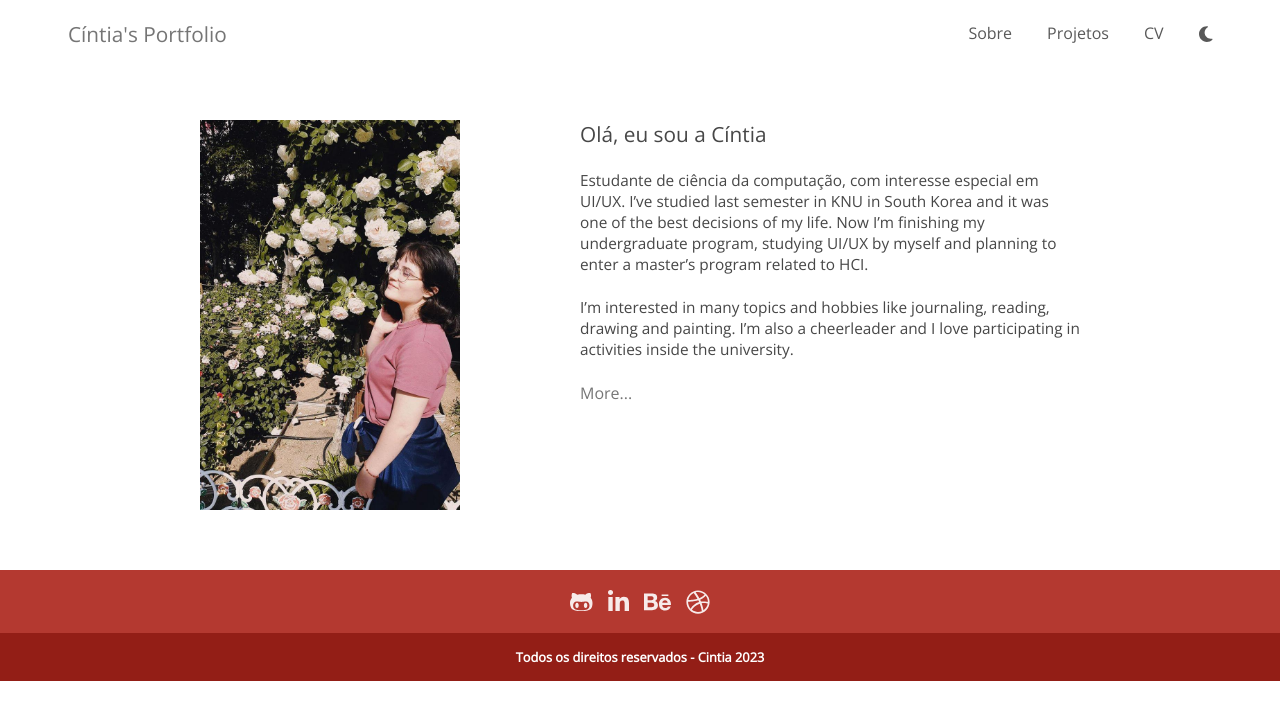
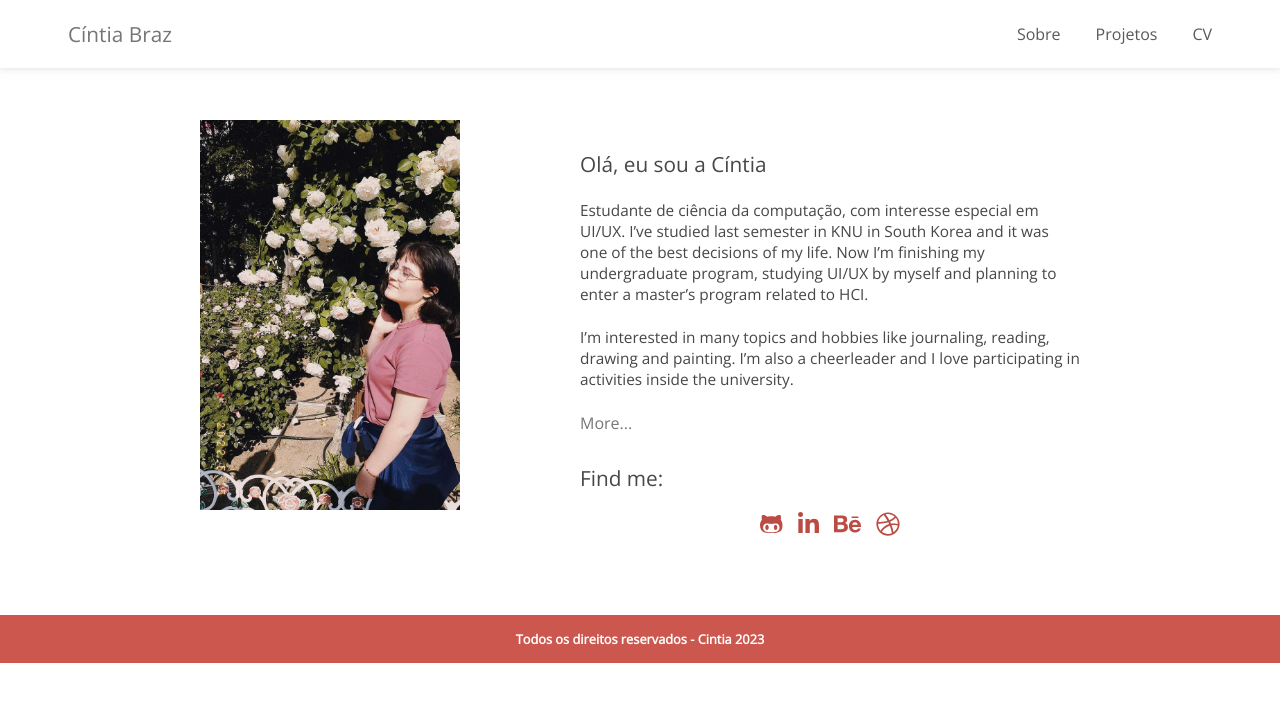
Before and after one commit to Lunatc/portfolio, a React (Create React App) app: page / in a window 1280 px wide. Shown: the top 720 px of the page. Built offline with nearby package versions, Linux system fonts and the light colour scheme.

Commit message:
Update README, Adjust Footer

```diff
--- a/src/layouts/footer.js
+++ b/src/layouts/footer.js
@@ -1,33 +1,8 @@
 import classes from './styles/footer.module.css';
-import { FontAwesomeIcon } from '@fortawesome/react-fontawesome'
 
 function Footer() {
     return (
         <footer className={classes.footer}>
-                <div className={classes.redes}>
-                    <ul>
-                        <li>
-                            <a href="https://github.com/Lunatc">
-                                <FontAwesomeIcon icon="fa-brands fa-github-alt" />
-                            </a>
-                        </li>
-                        <li>
-                            <a href="https://www.linkedin.com/in/cintia-braz/">
-                                <FontAwesomeIcon icon="fa-brands fa-linkedin-in" />
-                            </a>
-                        </li>
-                        <li>
-                            <a href="https://www.behance.net/cintiaBM">
-                                <FontAwesomeIcon icon="fa-brands fa-behance" />
-                            </a>
-                        </li>
-                        <li>
-                            <a href="https://dribbble.com/CintiaBM">
-                                <FontAwesomeIcon icon="fa-brands fa-dribbble" />
-                            </a>
-                        </li>
-                    </ul>
-                </div>
                 <p>Todos os direitos reservados - Cintia 2023</p>
         </footer>
     );
--- a/src/layouts/header.js
+++ b/src/layouts/header.js
@@ -6,7 +6,7 @@ function Header() {
     return (
         <header className={classes.header}>
             <h1>
-                <Link to="/">Cíntia's Portfolio</Link>
+                <Link to="/">Cíntia Braz</Link>
             </h1>
             <nav>
                 <ul>
@@ -19,11 +19,11 @@ function Header() {
                     <li>
                         <a href="https://drive.google.com/file/d/14rvCWLhOxG_0czzwcFv7fVioEHtRPcnu/view?usp=sharing">CV</a>
                     </li>
-                    <li>
+                    {/*<li>
                         <a href="/" className={classes.icon}>
                             <FontAwesomeIcon icon="moon" />
                         </a>
-                    </li>
+                    </li>*/}
                 </ul>
             </nav>
         </header>
--- a/src/layouts/styles/footer.module.css
+++ b/src/layouts/styles/footer.module.css
@@ -6,7 +6,7 @@ footer{
     position: absolute;
     flex-direction: column;
     align-items: center;
-    background-color: #931E16;
+    background-color: #cc574e;
     margin-top: 30px;
 }
 
@@ -16,29 +16,3 @@ footer p{
     padding: 15px 0;
     font-weight: bold;
 }
-
-.redes{
-    background-color: #B43930;
-    margin-top: 0;
-    width: 100%;
-    display: flex;
-    flex-direction: row;
-    justify-content: center;
-    padding: 15px 68px;
-    align-items: center;
-}
-
-footer ul{
-    display: flex;
-    flex-direction: row;
-    gap: 15px;
-}
-
-footer ul a{
-    font-size: 24px;
-    color: #fff;
-}
-
-footer ul a:hover{
-    color:#931E16;
-}
--- a/src/layouts/styles/header.module.css
+++ b/src/layouts/styles/header.module.css
@@ -10,6 +10,8 @@ header{
     display: flex;
     justify-content: space-between;
     align-items: center;
+    box-shadow: 0 -6px 10px 2px rgba(99, 83, 83, 0.5);
+
 }
 
 header ul{
--- a/src/pages/main.js
+++ b/src/pages/main.js
@@ -1,6 +1,7 @@
 import classes from './styles/main.module.css';
 import foto from '../assets/images/foto.jpg';
 import { Link } from 'react-router-dom';
+import { FontAwesomeIcon } from '@fortawesome/react-fontawesome'
 
 function Main() {
     return (
@@ -10,6 +11,7 @@ function Main() {
                     <img src={foto} alt="Foto da Cintia"></img>
                 </div>
                 <div className={classes.texto}>
+                    <div className={classes.intro}>
                         <h1>Olá, eu sou a Cíntia</h1>
                         <br></br>
                         <p>Estudante de ciência da computação, com interesse especial em UI/UX. I’ve studied last semester in KNU in South Korea and it was one of the best decisions of my life. Now I’m finishing my undergraduate program, studying UI/UX by myself and planning to enter a master’s program related to HCI.</p>
@@ -18,7 +20,36 @@ function Main() {
                         <br></br>
                         <Link to='/about'>More...</Link>
                     </div>
+                    <div className={classes.findMe}>
+                        <h1>Find me:</h1>
+                        <div className={classes.redes}>
+                            <ul>
+                                <li>
+                                    <a href="https://github.com/Lunatc">
+                                        <FontAwesomeIcon icon="fa-brands fa-github-alt" />
+                                    </a>
+                                </li>
+                                <li>
+                                    <a href="https://www.linkedin.com/in/cintia-braz/">
+                                        <FontAwesomeIcon icon="fa-brands fa-linkedin-in" />
+                                    </a>
+                                </li>
+                                <li>
+                                    <a href="https://www.behance.net/cintiaBM">
+                                        <FontAwesomeIcon icon="fa-brands fa-behance" />
+                                    </a>
+                                </li>
+                                <li>
+                                    <a href="https://dribbble.com/CintiaBM">
+                                        <FontAwesomeIcon icon="fa-brands fa-dribbble" />
+                                    </a>
+                                </li>
+                            </ul>
                         </div>
+                    </div>
+                </div>
+            </div>
+
         </div>
     );
 }
--- a/src/pages/styles/main.module.css
+++ b/src/pages/styles/main.module.css
@@ -22,8 +22,47 @@
     margin-left: 120px;
 }
 
+.intro {
+    display: flex;
+    flex-direction: column;
+    justify-content: center;
+}
+
+.findMe {
+    display: flex;
+    flex-direction: column;
+    justify-content: center;
+}
+
 .Main p{
     text-align: left;
     font-size: 0.96rem;
     font-weight: lighter;
 }
+
+.redes{
+    /*background-color: #B43930;*/
+    background-color: #fff;
+    margin-top: 0;
+    width: 100%;
+    display: flex;
+    flex-direction: row;
+    justify-content: center;
+    padding: 15px 68px;
+    align-items: center;
+}
+
+.Main ul{
+    display: flex;
+    flex-direction: row;
+    gap: 15px;
+}
+
+.Main ul a{
+    font-size: 24px;
+    color: #B43930;
+}
+
+.Main ul a:hover{
+    color:#931E16;
+}
```
Also changed, not shown: 1 other file (tests, documents, lock files or other folders). Lines whose indentation alone changed are shown as unchanged.
